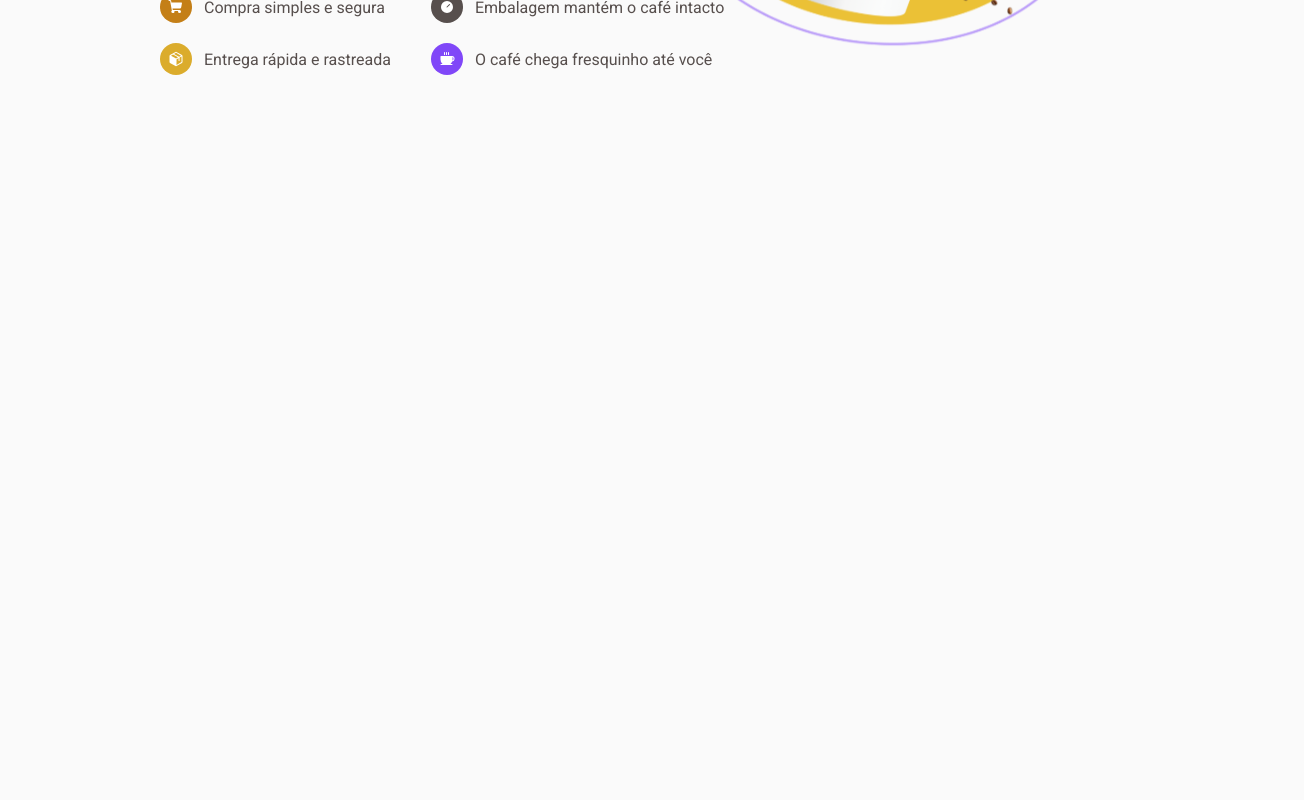
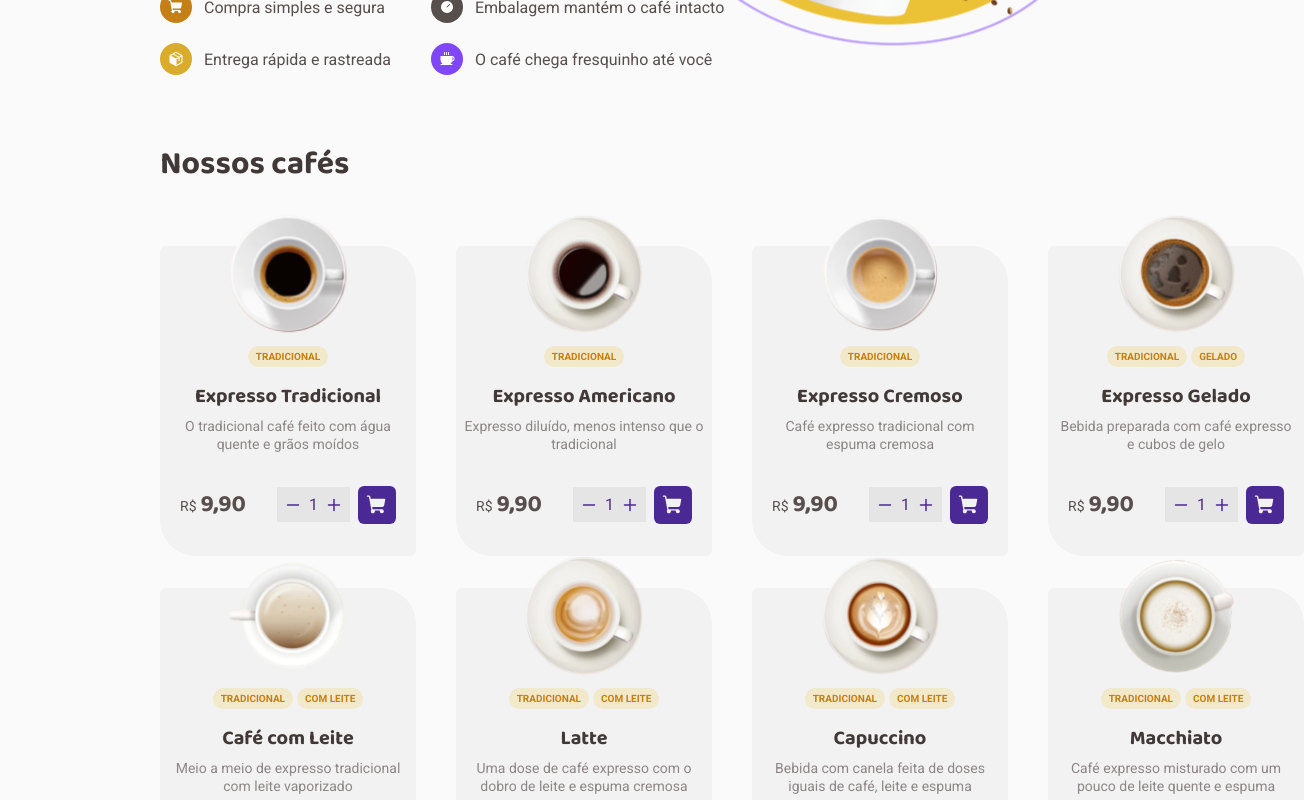
Before and after one commit to yaandn/rocketseat, a React (Vite) app in the folder curso-react/challenges/coffee-delivery/: page / in a window 1280 px wide. Shown: the part 500-1300 px from the top of the page, 1304 px wide, since content can reach past the window. Before the commit the page ends 800 px from the top, so only its background shows below. Built offline with nearby package versions, Linux system fonts and the light colour scheme.

Commit message:
feat: create coffeeList

```diff
--- a/curso-react/challenges/coffee-delivery/src/data/coffeeData/index.ts
+++ b/curso-react/challenges/coffee-delivery/src/data/coffeeData/index.ts
@@ -14,6 +14,7 @@ import macchiato from "../../assets/macchiato.svg";
 import mochaccino from "../../assets/mochaccino.svg";
 
 interface Coffee {
+  id: string;
   name: string;
   type: string[];
   img: string;
@@ -23,6 +24,7 @@ interface Coffee {
 
 export const coffeData: Coffee[] = [
   {
+    id: "1",
     name: "Expresso Tradicional",
     type: ["Tradicional"],
     description: "O tradicional café feito com água quente e grãos moídos",
@@ -30,6 +32,7 @@ export const coffeData: Coffee[] = [
     img: expresso,
   },
   {
+    id: "2",
     name: "Expresso Americano",
     type: ["Tradicional"],
     description: "Expresso diluído, menos intenso que o tradicional",
@@ -37,6 +40,7 @@ export const coffeData: Coffee[] = [
     img: americano,
   },
   {
+    id: "3",
     name: "Expresso Cremoso",
     type: ["Tradicional"],
     description: "Café expresso tradicional com espuma cremosa",
@@ -44,6 +48,7 @@ export const coffeData: Coffee[] = [
     img: expressoCremoso,
   },
   {
+    id: "4",
     name: "Expresso Gelado",
     type: ["Tradicional", "Gelado"],
     description: "Bebida preparada com café expresso e cubos de gelo",
@@ -51,6 +56,7 @@ export const coffeData: Coffee[] = [
     img: cafeGelado,
   },
   {
+    id: "5",
     name: "Café com Leite",
     type: ["Tradicional", "Com Leite"],
     description: "Meio a meio de expresso tradicional com leite vaporizado",
@@ -58,6 +64,7 @@ export const coffeData: Coffee[] = [
     img: cafeComLeite,
   },
   {
+    id: "6",
     name: "Latte",
     type: ["Tradicional", "Com Leite"],
     description:
@@ -66,6 +73,7 @@ export const coffeData: Coffee[] = [
     img: latte,
   },
   {
+    id: "7",
     name: "Capuccino",
     type: ["Tradicional", "Com Leite"],
     description:
@@ -74,6 +82,7 @@ export const coffeData: Coffee[] = [
     img: cappuccino,
   },
   {
+    id: "8",
     name: "Macchiato",
     type: ["Tradicional", "Com Leite"],
     description:
@@ -82,6 +91,7 @@ export const coffeData: Coffee[] = [
     img: macchiato,
   },
   {
+    id: "9",
     name: "Mocaccino",
     type: ["Tradicional", "Com Leite"],
     description: "Café expresso com calda de chocolate, pouco leite e espuma",
@@ -89,6 +99,7 @@ export const coffeData: Coffee[] = [
     img: mochaccino,
   },
   {
+    id: "10",
     name: "Chocolate Quente",
     type: ["Especial", "Com Leite"],
     description: "Bebida feita com chocolate dissolvido no leite quente e café",
@@ -96,6 +107,7 @@ export const coffeData: Coffee[] = [
     img: chocolateQuente,
   },
   {
+    id: "11",
     name: "Cubano",
     type: ["Especial", "Alcoolico", "Gelado"],
     description:
@@ -104,14 +116,7 @@ export const coffeData: Coffee[] = [
     img: cubano,
   },
   {
-    name: "Cubano",
-    type: ["Especial", "Alcoolico", "Gelado"],
-    description:
-      "Drink gelado de café expresso com rum, creme de leite e hortelã",
-    price: 9.9,
-    img: cubano,
-  },
-  {
+    id: "12",
     name: "Havaiano",
     type: ["Especial"],
     description: "Bebida adocicada preparada com café e leite de coco",
@@ -119,6 +124,7 @@ export const coffeData: Coffee[] = [
     img: havaiano,
   },
   {
+    id: "13",
     name: "Árabe",
     type: ["Especial"],
     description: "Bebida preparada com grãos de café árabe e especiarias",
@@ -126,6 +132,7 @@ export const coffeData: Coffee[] = [
     img: arabe,
   },
   {
+    id: "14",
     name: "Irlandês",
     type: ["Especial", "Alcoólico"],
     description: "Bebida a base de café, uísque irlandês, açúcar e chantilly",
--- /dev/null
+++ b/curso-react/challenges/coffee-delivery/src/pages/Home/components/Coffee/index.tsx
@@ -0,0 +1,55 @@
+import { NavLink } from "react-router-dom";
+import {
+  AddAndRemoveCartArea,
+  ButtonOpenCart,
+  CartArea,
+  CoffeeContainer,
+  Footer,
+  TypeContainer,
+} from "./styles";
+import { Minus, Plus, ShoppingCart, SunDim } from "phosphor-react";
+
+interface CoffeeProps {
+  name: string;
+  type: string[];
+  img: string;
+  description: string;
+  price: number;
+}
+
+export function Coffee({ name, type, description, img, price }: CoffeeProps) {
+  return (
+    <CoffeeContainer>
+      <img src={img} />
+      <TypeContainer>
+        {type.map((item) => {
+          return (
+            <div>
+              <span>{item.toUpperCase()}</span>
+            </div>
+          );
+        })}
+      </TypeContainer>
+      <h3>{name}</h3>
+      <p>{description}</p>
+      <Footer>
+        <div className="priceArea">
+          <span>R$</span>
+          <h4>{String(price).replace(".", ",").padEnd(4, "0")}</h4>
+        </div>
+        <CartArea>
+          <AddAndRemoveCartArea>
+            <Minus weight="bold" />
+            <span>1</span>
+            <Plus weight="bold" />
+          </AddAndRemoveCartArea>
+          <ButtonOpenCart>
+            <NavLink to="confirmOrder">
+              <ShoppingCart size={22} weight="fill" />
+            </NavLink>
+          </ButtonOpenCart>
+        </CartArea>
+      </Footer>
+    </CoffeeContainer>
+  );
+}
--- /dev/null
+++ b/curso-react/challenges/coffee-delivery/src/pages/Home/components/Coffee/styles.ts
@@ -0,0 +1,117 @@
+import styled from "styled-components";
+
+export const CoffeeContainer = styled.div`
+  width: 16rem;
+  height: 19.375rem;
+  background: ${(props) => props.theme["base-card"]};
+  display: flex;
+  justify-content: center;
+  align-items: center;
+  flex-direction: column;
+  border-radius: 6px 36px 6px 36px;
+  padding: 0.5rem;
+
+  img {
+    width: 7.5rem;
+    margin-top: -4rem;
+  }
+
+  h3 {
+    font-family: "Baloo 2";
+    font-size: 1.25rem;
+    line-height: 130%;
+    color: ${(props) => props.theme["base-subtitle"]};
+    margin-top: 1rem;
+  }
+
+  P {
+    font-size: 0.875rem;
+    text-align: center;
+    line-height: 130%;
+    display: block;
+    margin-top: 0.5rem;
+    color: ${(props) => props.theme["base-label"]};
+  }
+`;
+
+export const TypeContainer = styled.div`
+  margin-top: 0.75rem;
+  width: 100%;
+  display: flex;
+  align-items: center;
+  justify-content: center;
+  gap: 0.25rem;
+  div {
+    background: ${(props) => props.theme["yellow-light"]};
+    font-weight: bold;
+    padding: 0.25rem 0.5rem;
+    font-size: 0.625rem;
+    line-height: 130%;
+    border-radius: 100px;
+    display: flex;
+    align-items: center;
+    justify-content: center;
+
+    span {
+      color: ${(props) => props.theme["yellow-dark"]};
+    }
+  }
+`;
+
+export const Footer = styled.footer`
+  width: 90%;
+
+  display: flex;
+  margin-top: 2rem;
+  align-items: center;
+  justify-content: space-between;
+
+  .priceArea {
+    display: flex;
+    align-items: baseline;
+    gap: 0.25rem;
+
+    span {
+      font-size: 0.875rem;
+    }
+
+    h4 {
+      font-family: "Baloo 2";
+      font-size: 1.5rem;
+      font-weight: bolder;
+    }
+  }
+`;
+
+export const CartArea = styled.div`
+  display: flex;
+  align-items: center;
+  gap: 0.5rem;
+`;
+
+export const AddAndRemoveCartArea = styled.div`
+  background: ${(props) => props.theme["base-button"]};
+  display: flex;
+  align-items: center;
+  justify-content: center;
+  padding: 0.5rem;
+  gap: 0.5rem;
+  color: ${(props) => props.theme["purple-dark"]};
+  ${(props) => props.theme["base-text"]}
+
+  span {
+    color: ${(props) => props.theme["base-text"]};
+  }
+`;
+
+export const ButtonOpenCart = styled.div`
+  a {
+    padding: 0.5rem;
+    background: ${(props) => props.theme["purple-dark"]};
+    color: ${(props) => props.theme["base-card"]};
+    display: flex;
+    align-items: center;
+    justify-content: center;
+    border-radius: 6px;
+  }
+`;
--- /dev/null
+++ b/curso-react/challenges/coffee-delivery/src/pages/Home/components/CoffeeList/index.tsx
@@ -0,0 +1,25 @@
+import { coffeData } from "../../../../data/coffeeData";
+import { Coffee } from "../Coffee";
+import { CoffeeListContainer, CoffeeListContent } from "./styles";
+
+export function CoffeeList() {
+  return (
+    <CoffeeListContainer>
+      <h1>Nossos cafés</h1>
+      <CoffeeListContent>
+        {coffeData.map((coffee) => {
+          return (
+            <Coffee
+              key={coffee.id}
+              img={coffee.img}
+              description={coffee.description}
+              name={coffee.name}
+              price={coffee.price}
+              type={coffee.type}
+            />
+          );
+        })}
+      </CoffeeListContent>
+    </CoffeeListContainer>
+  );
+}
--- /dev/null
+++ b/curso-react/challenges/coffee-delivery/src/pages/Home/components/CoffeeList/styles.ts
@@ -0,0 +1,17 @@
+import styled from "styled-components";
+
+export const CoffeeListContainer = styled.div`
+  margin-bottom: 4rem;
+  h1 {
+    font-size: 2rem;
+    color: ${(props) => props.theme["base-subtitle"]};
+    margin-bottom: 3.5rem;
+    font-family: "Baloo 2";
+  }
+`;
+export const CoffeeListContent = styled.div`
+  width: 100%;
+  display: grid;
+  grid-template-columns: 1fr 1fr 1fr 1fr;
+  gap: 2rem 2.5rem;
+`;
--- a/curso-react/challenges/coffee-delivery/src/pages/Home/index.tsx
+++ b/curso-react/challenges/coffee-delivery/src/pages/Home/index.tsx
@@ -1,9 +1,11 @@
+import { CoffeeList } from "./components/CoffeeList";
 import { Intro } from "./components/Intro";
 
 export function Home() {
   return (
     <>
-      <Intro></Intro>
+      <Intro />
+      <CoffeeList />
     </>
   );
 }
```
